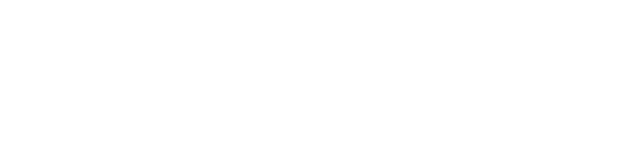
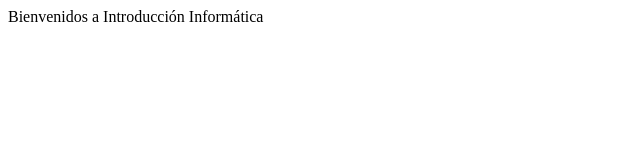
Before and after one commit to Gloriux11/Sala11, a plain HTML site: page index.html in a window 1280 px wide. Shown: the whole page, without its empty margins (0-640 px from the left). Drawn offline with Linux system fonts and the light colour scheme.

Commit message:
Comentarios Bienvenidos

```diff
--- a/index.html
+++ b/index.html
@@ -1,4 +1,11 @@
 <!DOCTYPE>
 <body>
 
+
+
+
+
+
+
+    <p>Bienvenidos a Introducción Informática</p>
 </body>
```
